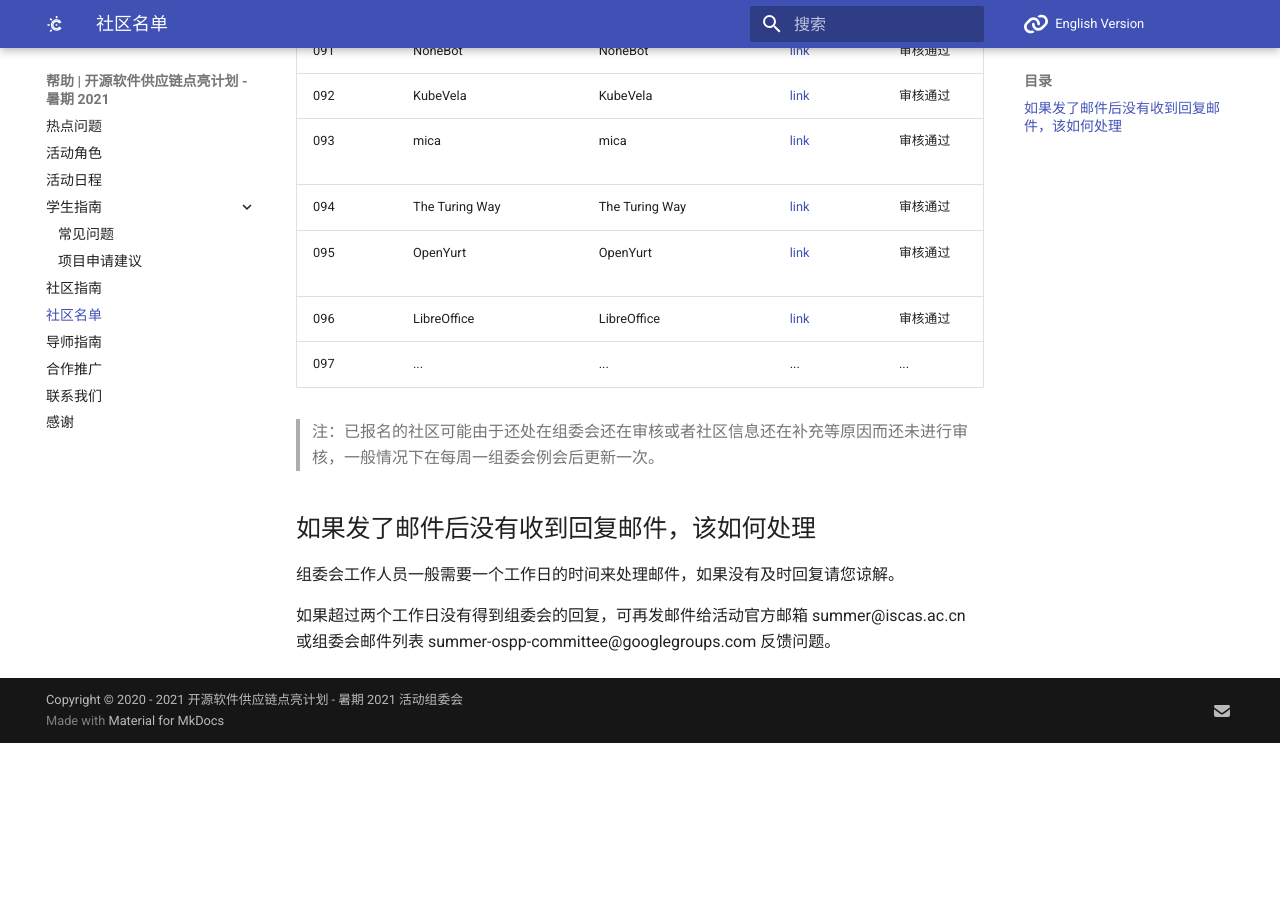
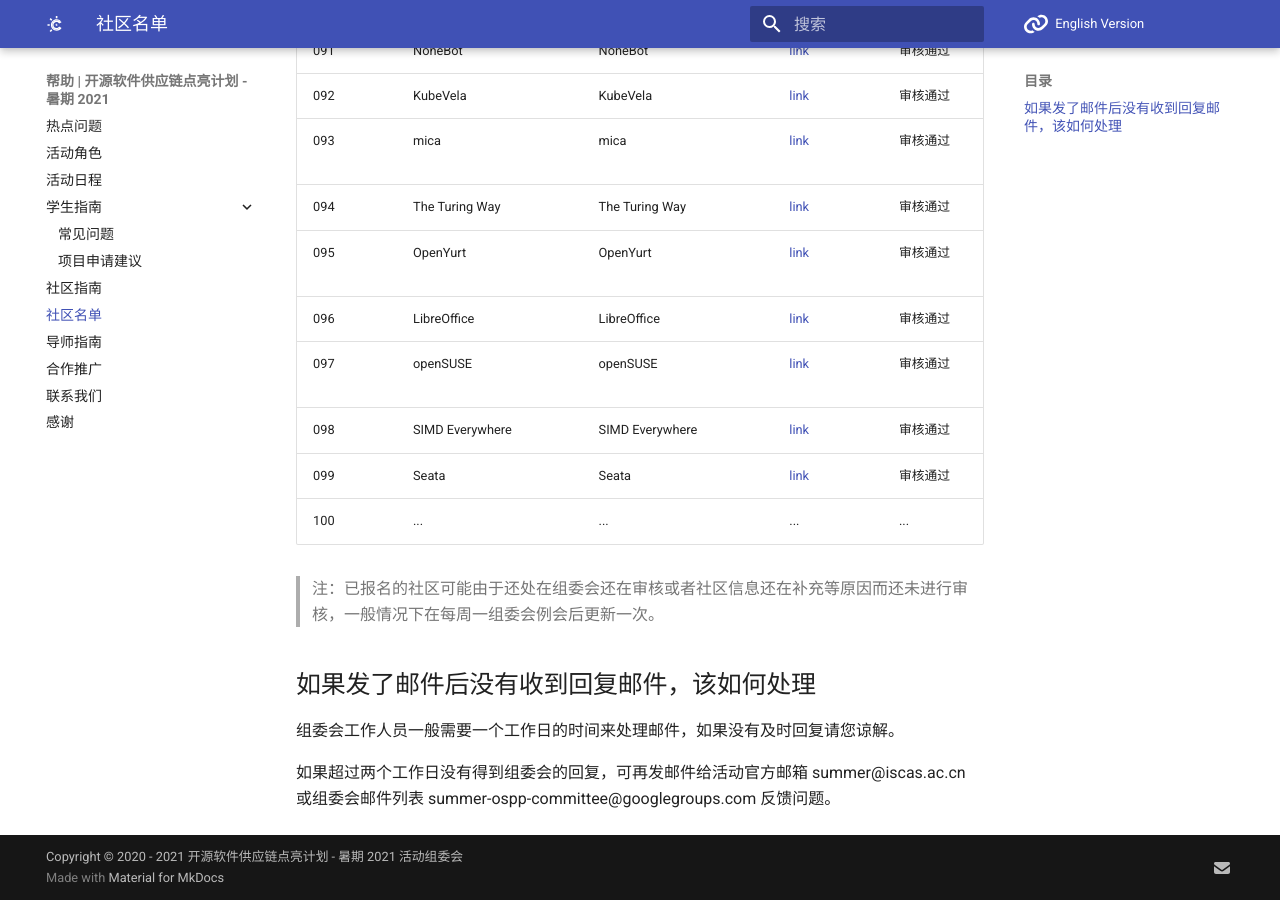
Before and after one commit to summer-ospp/help, an MkDocs documentation site: the page built from docs/communities-list.md, in a window 1280 px wide and 900 px high, scrolled down 4813 px. Built offline with MkDocs 1.6.1 and Material for MkDocs 9.7.7, drawn with Linux system fonts in a browser that asks for light colours; comment, search, counter and statistics services are not loaded; before the commit the page ends 5556 px from its top, so only the background shows below that.

Commit message:
Update communities-list.md

```diff
--- a/docs/communities-list.md
+++ b/docs/communities-list.md
@@ -102,7 +102,10 @@
 | 094  | The Turing Way          | The Turing Way                  | [link]( https://github.com/alan-turing-institute/the-turing-way)  | 审核通过    |
 | 095  | OpenYurt                | OpenYurt                        | [link]( https://github.com/openyurtio/openyurt)                   | 审核通过    |
 | 096  | LibreOffice             | LibreOffice                     | [link]( https://www.libreoffice.org/)                             | 审核通过    |
-| 097  | ...                     | ...                | ...         | ...    |
+| 097  | openSUSE                | openSUSE                        | [link]( https://www.opensuse.org/)                                | 审核通过    |
+| 098  | SIMD Everywhere         | SIMD Everywhere                 | [link]( https://github.com/simd-everywhere/simde)                 | 审核通过    |
+| 099  | Seata                   | Seata                           | [link]( https://seata.io/zh-cn/)                                  | 审核通过    |
+| 100  | ...                     | ...                | ...         | ...    |
 
 
 > 注：已报名的社区可能由于还处在组委会还在审核或者社区信息还在补充等原因而还未进行审核，一般情况下在每周一组委会例会后更新一次。
```
